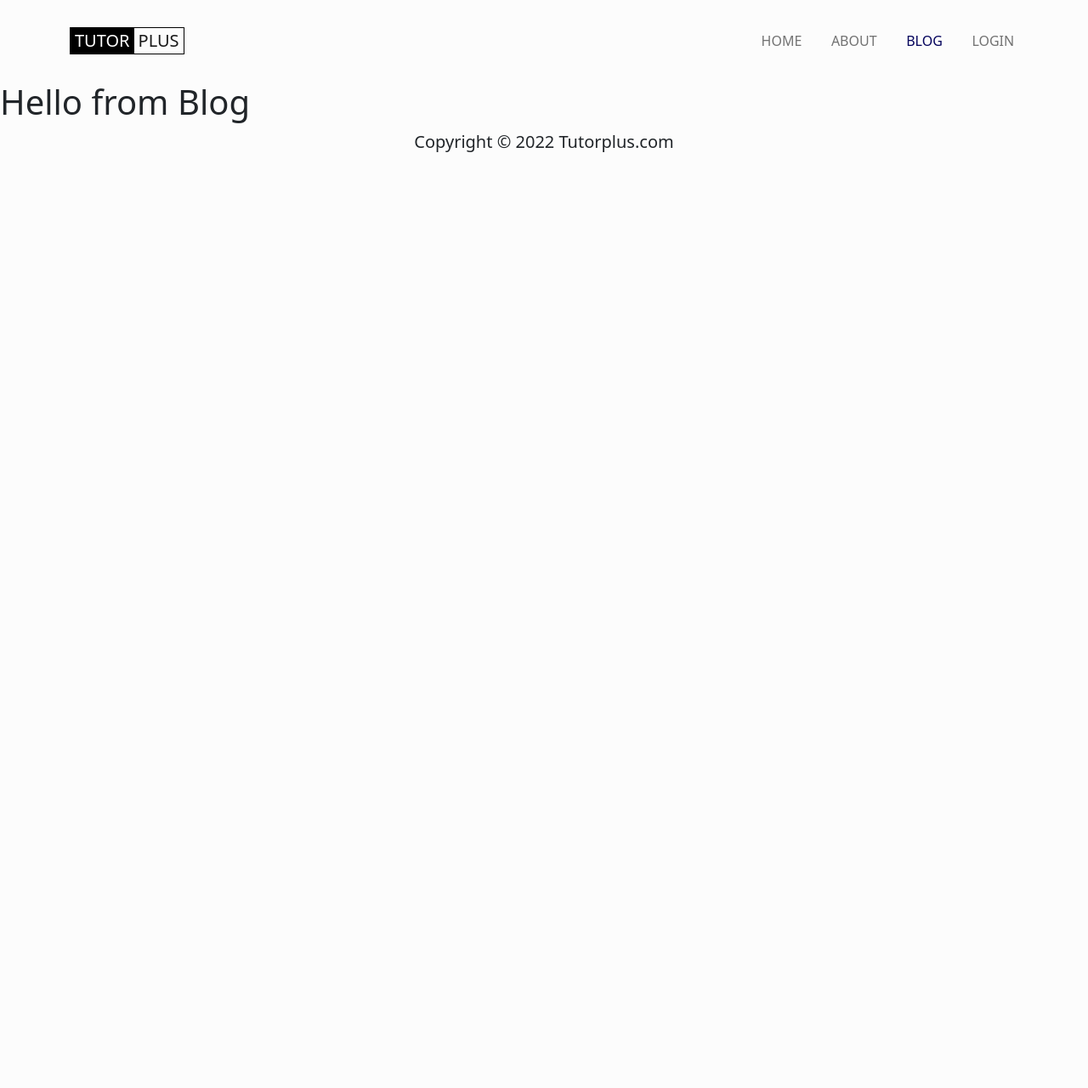
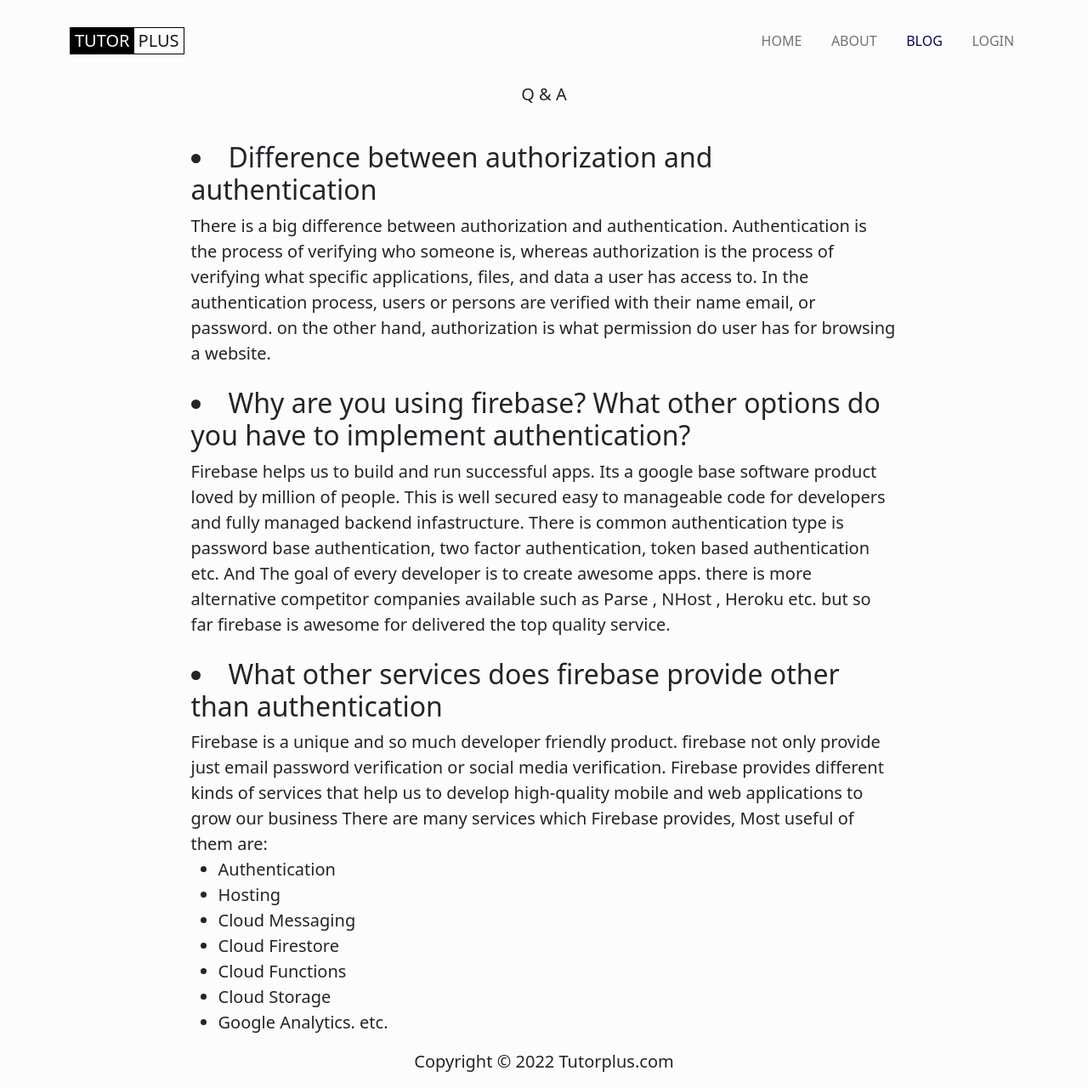
Before and after one commit to Ridwan-Suhel/tutorplus, a React (Create React App) app: page /blog in a window 1280 px wide. Shown: the whole page at 85% size. Before the commit the page ends 800 px from the top, so only its background shows below. Built offline with nearby package versions, Linux system fonts and the light colour scheme; no server answers.

Commit message:
blog page completed

```diff
--- a/src/components/Pages/Blog/Blog.js
+++ b/src/components/Pages/Blog/Blog.js
@@ -2,9 +2,76 @@
 
 const Blog = () => {
   return (
-    <div>
-      <h1>Hello from Blog</h1>
-    </div>
+    <section>
+      <div className="container">
+        <p className="lead fw-normal text-center">Q &amp; A </p>
+        <div className="row justify-content-center">
+          <div className="col-md-9">
+            <div className="single-q-ans  mt-4">
+              <h2 className="qus">
+                <li>Difference between authorization and authentication</li>
+              </h2>
+              <p className="lead ans">
+                There is a big difference between authorization and
+                authentication. Authentication is the process of verifying who
+                someone is, whereas authorization is the process of verifying
+                what specific applications, files, and data a user has access
+                to. In the authentication process, users or persons are verified
+                with their name email, or password. on the other hand,
+                authorization is what permission do user has for browsing a
+                website.
+              </p>
+            </div>
+
+            <div className="single-q-ans  mt-4">
+              <h2 className="qus">
+                <li>
+                  Why are you using firebase? What other options do you have to
+                  implement authentication?
+                </li>
+              </h2>
+              <p className="lead ans">
+                Firebase helps us to build and run successful apps. Its a google
+                base software product loved by million of people. This is well
+                secured easy to manageable code for developers and fully managed
+                backend infastructure. There is common authentication type is
+                password base authentication, two factor authentication, token
+                based authentication etc. And The goal of every developer is to
+                create awesome apps. there is more alternative competitor
+                companies available such as Parse , NHost , Heroku etc. but so
+                far firebase is awesome for delivered the top quality service.
+              </p>
+            </div>
+
+            <div className="single-q-ans  mt-4">
+              <h2 className="qus">
+                <li>
+                  What other services does firebase provide other than
+                  authentication
+                </li>
+              </h2>
+              <p className="lead ans">
+                Firebase is a unique and so much developer friendly product.
+                firebase not only provide just email password verification or
+                social media verification. Firebase provides different kinds of
+                services that help us to develop high-quality mobile and web
+                applications to grow our business There are many services which
+                Firebase provides, Most useful of them are:
+                <ul>
+                  <li>Authentication</li>
+                  <li>Hosting</li>
+                  <li>Cloud Messaging </li>
+                  <li>Cloud Firestore </li>
+                  <li>Cloud Functions</li>
+                  <li>Cloud Storage</li>
+                  <li>Google Analytics. etc.</li>
+                </ul>
+              </p>
+            </div>
+          </div>
+        </div>
+      </div>
+    </section>
   );
 };
 
--- a/src/components/Pages/Home/BestSelling/BestSelling.js
+++ b/src/components/Pages/Home/BestSelling/BestSelling.js
@@ -3,22 +3,22 @@
 import icon from "../../../../images/academic-bg.webp";
 const BestSelling = () => {
   return (
-    <section className="py-5">
+    <section className="py-3">
       <div className="container">
         <h2 className="">Check out my best enrolling course</h2>
 
         <div className="row mt-5">
-          <div className="col-md-6 col-lg-4">
+          <div className="col-md-6 col-lg-4 mt-3">
             <div className="best-selling-card physycs">
               <p className="lead fw-bold">Physycs for twelfth</p>
             </div>
           </div>
-          <div className="col-md-6 col-lg-4">
+          <div className="col-md-6 col-lg-4 mt-3">
             <div className="best-selling-card math">
               <p className="lead fw-bold">Math for 9 &amp; 10 grade</p>
             </div>
           </div>
-          <div className="col-md-6 col-lg-4">
+          <div className="col-md-6 col-lg-4 mt-3">
             <div className="best-selling-card ssc">
               <p className="lead fw-bold">SSC Combo all in one</p>
             </div>
```
